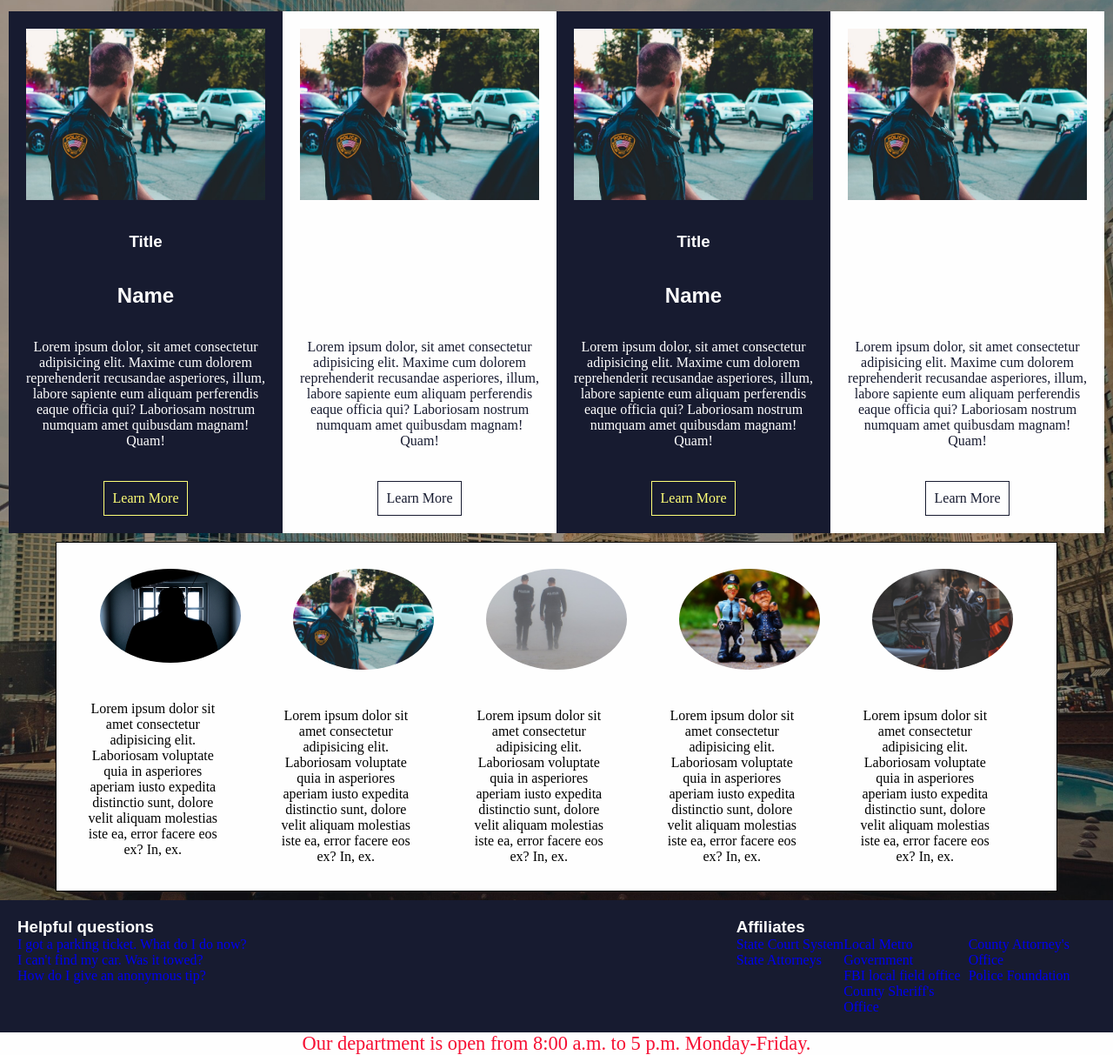
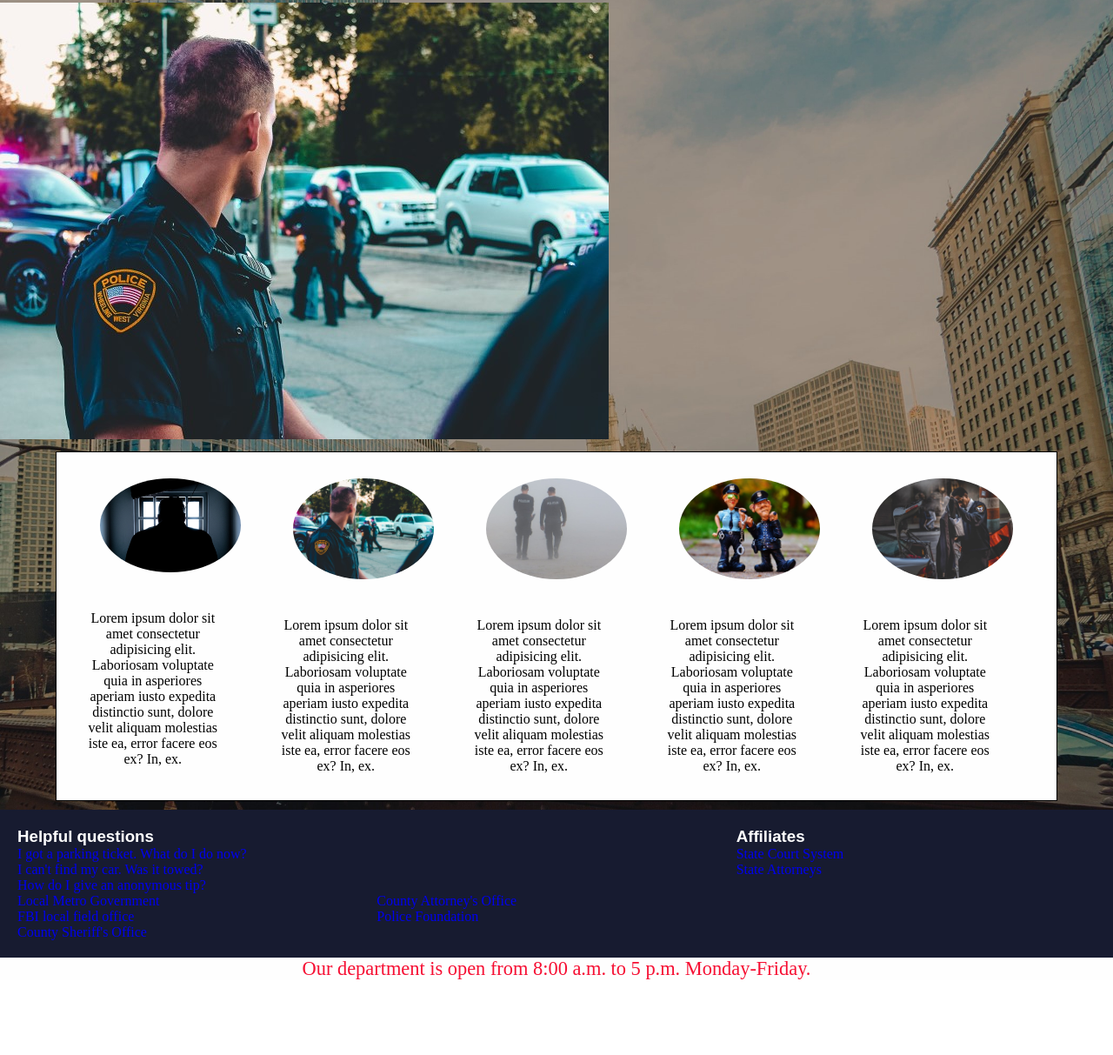
Before and after one commit to travisreynolds17/police-department, a website: page index.html in a window 1280 px wide. Shown: the part 794-2007 px from the top of the page at 87% size. After the commit the page ends 1921 px from the top, so only its background shows below. Drawn offline with Linux system fonts and the light colour scheme.

Commit message:
lap commiy

```diff
--- a/index.html
+++ b/index.html
@@ -7,7 +7,7 @@
     <title>Page Title</title>
     <meta name="viewport" content="width=device-width, initial-scale=1">
     <link rel="stylesheet" type="text/css" media="screen" href="dist/css/main.css" />
-    <script src="dist/js/main.js"></script>
+
 </head>
 
 <body>
@@ -40,47 +40,8 @@
 
             <h1>All of us</h1>
         </div>
-        <div class = "card-container">
-            <div class="bio-card">
-                    <img src="dist/img/officer1.jpg" alt="police officer">
-                <h3>Title</h3>
-                <h2>Name</h2>
-                <p>Lorem ipsum dolor, sit amet consectetur adipisicing elit.
-                    Maxime cum dolorem reprehenderit recusandae asperiores, illum, labore sapiente
-                    eum aliquam perferendis eaque officia qui? Laboriosam nostrum numquam amet quibusdam magnam! Quam!</p>
-                <a href="#">Learn More</a>
-            </div>
-
-            <div class="bio-card">
-                <img src="dist/img/officer1.jpg" alt="police officer">
-                <h3>Title</h3>
-                <h2>Name</h2>
-                <p>Lorem ipsum dolor, sit amet consectetur adipisicing elit.
-                    Maxime cum dolorem reprehenderit recusandae asperiores, illum, labore sapiente
-                    eum aliquam perferendis eaque officia qui? Laboriosam nostrum numquam amet quibusdam magnam! Quam!</p>
-                <a href="#">Learn More</a>
-            </div>
-
-
-            <div class="bio-card">
-                    <img src="dist/img/officer1.jpg" alt="police officer">
-                <h3>Title</h3>
-                <h2>Name</h2>
-                <p>Lorem ipsum dolor, sit amet consectetur adipisicing elit.
-                    Maxime cum dolorem reprehenderit recusandae asperiores, illum, labore sapiente
-                    eum aliquam perferendis eaque officia qui? Laboriosam nostrum numquam amet quibusdam magnam! Quam!</p>
-                <a href="#">Learn More</a>
-            </div>
-
-            <div class="bio-card">
-                    <img src="dist/img/officer1.jpg" alt="police officer">
-                <h3>Title</h3>
-                <h2>Name</h2>
-                <p>Lorem ipsum dolor, sit amet consectetur adipisicing elit.
-                    Maxime cum dolorem reprehenderit recusandae asperiores, illum, labore sapiente
-                    eum aliquam perferendis eaque officia qui? Laboriosam nostrum numquam amet quibusdam magnam! Quam!</p>
-                <a href="#">Learn More</a>
-            </div>
+        <div >
+            <img class = "carousel" src = "dist/img/officer1.jpg">
         </div>
 
         </div>
@@ -144,9 +105,10 @@
     </main>
     <footer>
         <div class="footer-main">
-            <div id=footer-col-1>
-                <h3>Helpful questions</h3>
+
+
                 <ul>
+                    <li><h3>Helpful questions</h3></li>
                     <li>
                         <a href="#">I got a parking ticket. What do I do now?
                     </li>
@@ -158,10 +120,10 @@
                     </li>
                 </ul>
 
-            </div>
-            <div class="footer-col-2">
-                <h3>Affiliates</h3>
+
+
                 <ul>
+                    <li><h3>Affiliates</h3></li>
                     <li>
                         <a href="#">State Court System</a>
                     </li>
@@ -192,13 +154,14 @@
 
                 </ul>
             </div>
-        </div>
         <div class="operation-hours">
 
             <p>Our department is open from 8:00 a.m. to 5 p.m. Monday-Friday.</p>
 
         </div>
     </footer>
+
+    <script src="dist/js/main.js"></script>
 </body>
 
 </html>
--- a/scss/main.scss
+++ b/scss/main.scss
@@ -54,8 +54,7 @@ nav {
     font-size: 20px;
     text-transform: uppercase;
     letter-spacing: 4px;
-    font-weight: 2rem;
-    text-align: center;
+    font-weight: 300;
 
     img {
         flex-grow: 1;
@@ -69,7 +68,6 @@ nav {
         color: $white;
         width: 100%;
         margin: 0 auto;
-        border: 1px solid green;
         flex-grow: 1;
 
 
@@ -142,33 +140,7 @@ p {
     color: $white;
 }
 
-.footer-col-1 {
-margin-right: 20px;
 
-}
-
-.footer-col-2 {
-    margin-right: 10px;
-    display: grid;
-    grid-template-areas: "header header header"
-    "column1 column2 column3";
-
-    h3 {
-        grid-area: header;
-    }
-
-    ul:first-of-type {
-        grid-area: column1;
-    }
-
-    ul {
-        grid-area: column2;
-    }
-    ul:last-of-type {
-        grid-area: column3;
-    }
-
-}
 
 // teasers consisting of a circle image, header, small paragraph of text
 .circles {
@@ -251,6 +223,26 @@ margin-right: 20px;
 
 }
 
+// slide-show styles
+
+.slide {
+
+    margin: 0 auto;
+    background: $white;
+    padding: 10px;
+    max-width: 100%;
+
+    &.show {
+        transform: translate3d(2000px,0,0);
+        @include easeOut;
+    }
+
+    &.hide {
+        transform: translate3d(-2000px, 0,0);
+        @include easeOut;
+    }
+}
+
 /* RESOURCE STYLES ----------------------------------------------------------------------------------
 ------------------------------------------------------------------------------------------------------*/
 
```
Also changed, not shown: dist/css/main.css, dist/js/main.js.
